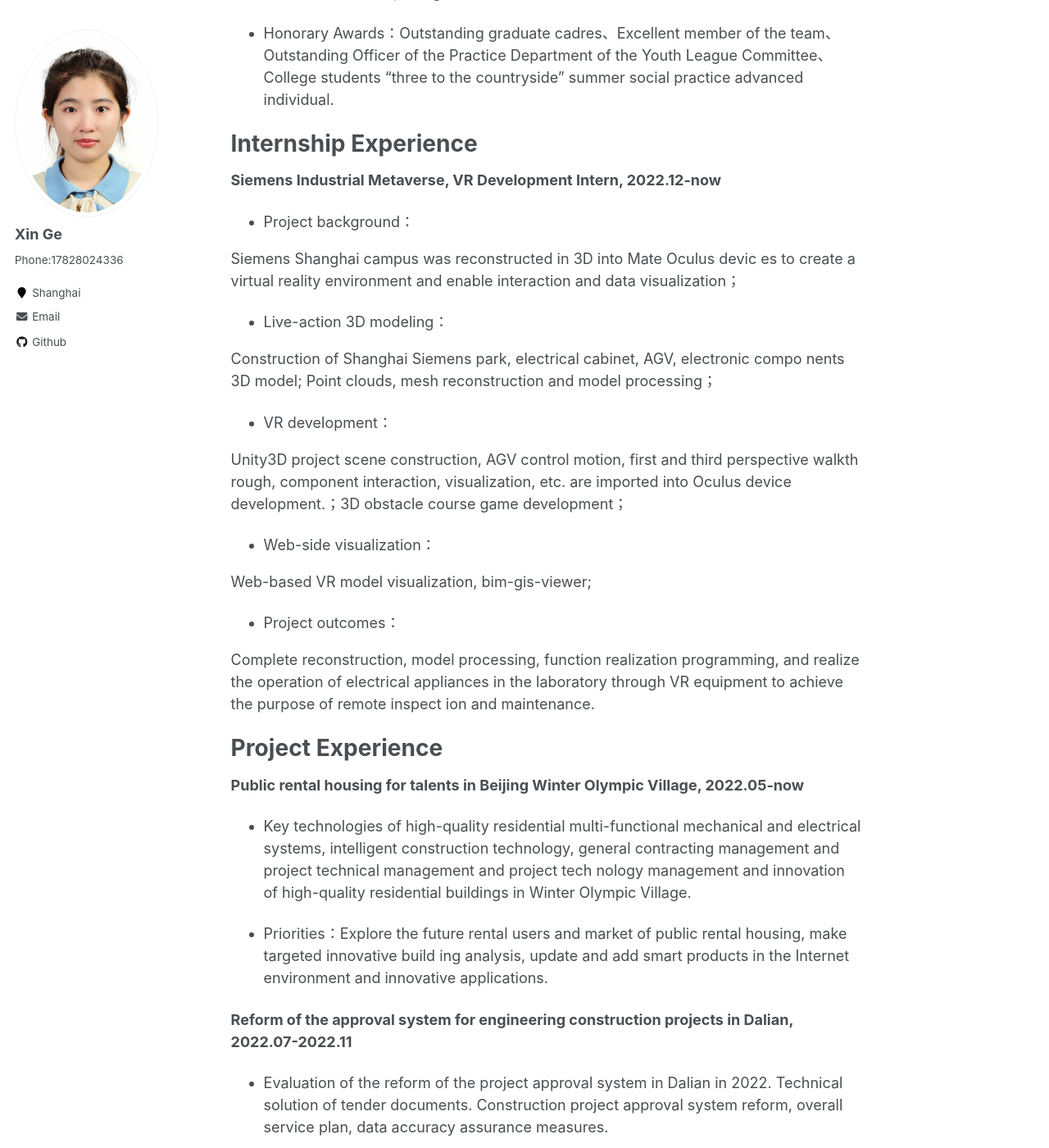
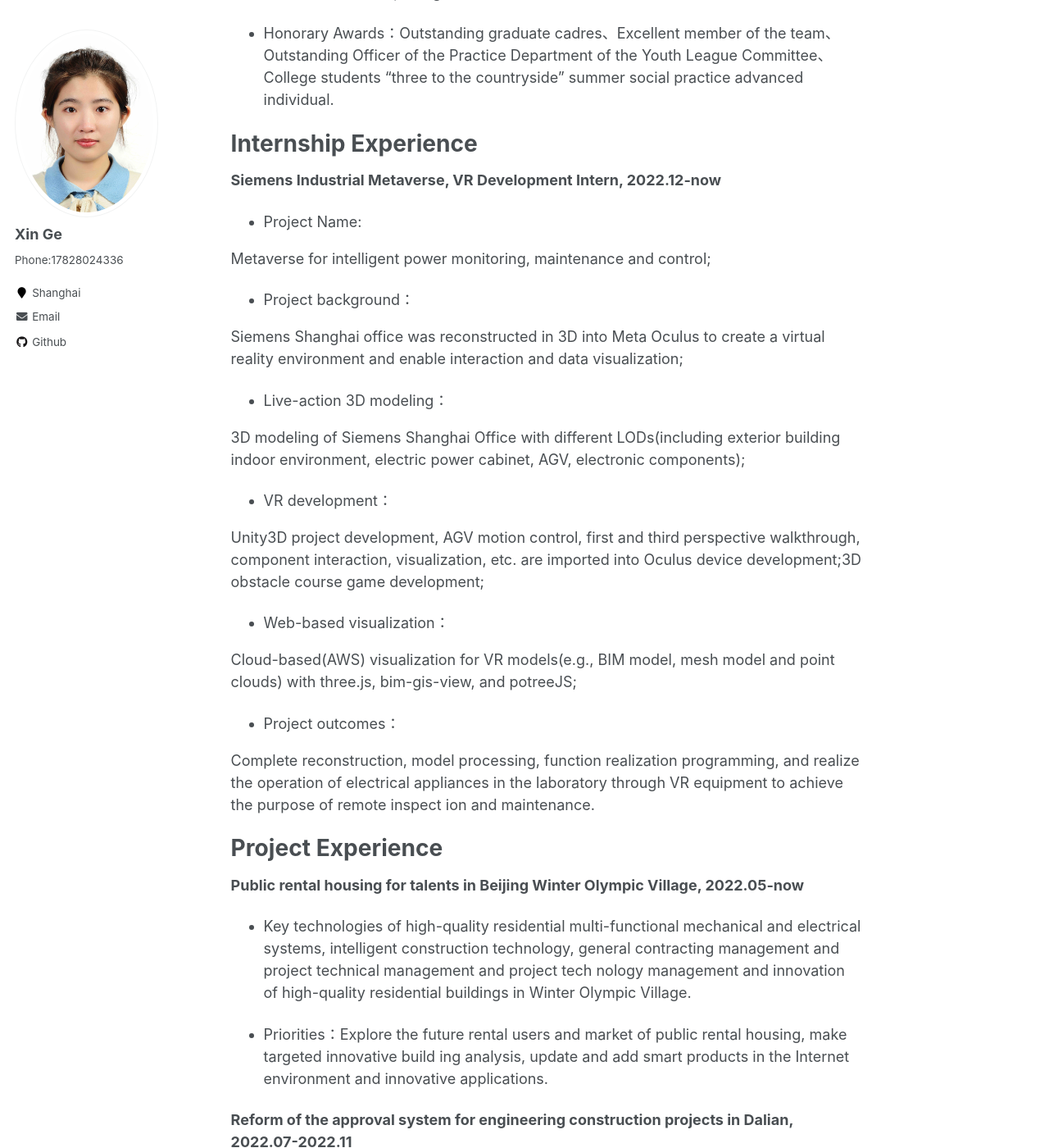
Before and after one commit to Esther0630/Esther0630.github.io, a Jekyll site: the page built from _pages/about.md, in a window 1280 px wide and 1400 px high, scrolled down 539 px. Shown: the whole window at 82% size. Built offline with Jekyll 4.4.1, drawn with Linux system fonts in a browser that asks for light colours; a file with an impossible date is left out; some of the changed text lies outside the part shown.

Commit message:
Update about.md

```diff
--- a/_pages/about.md
+++ b/_pages/about.md
@@ -24,21 +24,25 @@ Internship Experience
 ======
 **Siemens Industrial Metaverse, VR Development Intern, 2022.12-now**
 
+* Project Name:
+
+Metaverse for intelligent power monitoring, maintenance and control;
+
 * Project background：
 
-Siemens Shanghai campus was reconstructed in 3D into Mate Oculus devic es to create a virtual reality environment and enable interaction and data visualization；
+Siemens Shanghai office was reconstructed in 3D into Meta Oculus to create a virtual reality environment and enable interaction and data visualization;
 
 * Live-action 3D modeling：
 
-Construction of Shanghai Siemens park, electrical cabinet, AGV, electronic compo nents 3D model; Point clouds, mesh reconstruction and model processing；
+3D modeling of Siemens Shanghai Office with different LODs(including exterior building indoor environment, electric power cabinet, AGV, electronic components);
 
 * VR development：
 
-Unity3D project scene construction, AGV control motion, first and third perspective walkth rough, component interaction, visualization, etc. are imported into Oculus device development.；3D obstacle course game development；
+Unity3D project development, AGV motion control, first and third perspective walkthrough, component interaction, visualization, etc. are imported into Oculus device development;3D obstacle course game development;
 
-* Web-side visualization：
+* Web-based visualization：
 
-Web-based VR model visualization, bim-gis-viewer;
+Cloud-based(AWS) visualization for VR models(e.g., BIM model, mesh model and point clouds) with three.js, bim-gis-view, and potreeJS;
 
 * Project outcomes：
 
@@ -66,11 +70,13 @@ Campus Experience
 ------
 **Graduate Student Union Career Guidance Department- minister, 2022.09-now**
 
-Organize and plan internship employment and public examination experience exchange meetings, push employment and internship related information to students, assist in the entry of graduate employment system, and write annual employment quality repor ts.
+* Organize and plan internship employment and public examination experience exchange meetings, push employment and internship related information to students, assist in the entry of graduate employment system, and write annual employment quality repor ts.
 
 **Management Science and Engineering Class-Secretary of the regiment branch,2021.10-now**
 
-Class group branch intelligent team building system operation, calib ration, group registration entry, group member management, organization management, etc.; Excel data analysis, etc.; Group member education review, special study meeting, special organization life meeting, and daily theme group day activities, PPT report, etc.
+* The intelligent team building system of the class group branch is operated, and Excel data analysis such as calibration, group
+registration and entry, member management, and organization management; PPT reports such as member education review, special
+study meeting, special organization life meeting, and daily theme group day activities.
 
 Scientific Research Experience
 ------
@@ -80,19 +86,13 @@ Scientific Research Experience
 
 Skill Certificates
 ------
-* Data Analysis：SPSS、fsQCA、Excel、python；
+* Data Analysis and Collation: SPSS、fsQCA、Excel、python; Xmind;
 
-* VR Modeling：Unity3d、Blender、RealityCapture 、Zbrush、CloudCompare、Meshlab、CAD；
+* VR Modeling and Modeling: Unity3d; Blender、RealityCapture 、Zbrush、CloudCompare、Meshlab、CAD;
 
-* Architectural Modeling：Revit、Sware BIM for 3D takeoff；
+* Building Modeling and Valuation: Revit、Sware BIM for 3D takeoff; Macro list valuation expert;
 
-* Exploitation：Unity3d；
-
-* Office：Xmind；
-
-* Metered Pricing：Macro list valuation expert；
-
-* Certificate License：CET-6、Motor vehicle driver's license、Mandarin Level 2A
+* Certificate License：CET-6、Motor vehicle driver's license、Mandarin Level 2A.
 
 Self Evaluation
 ------
```
